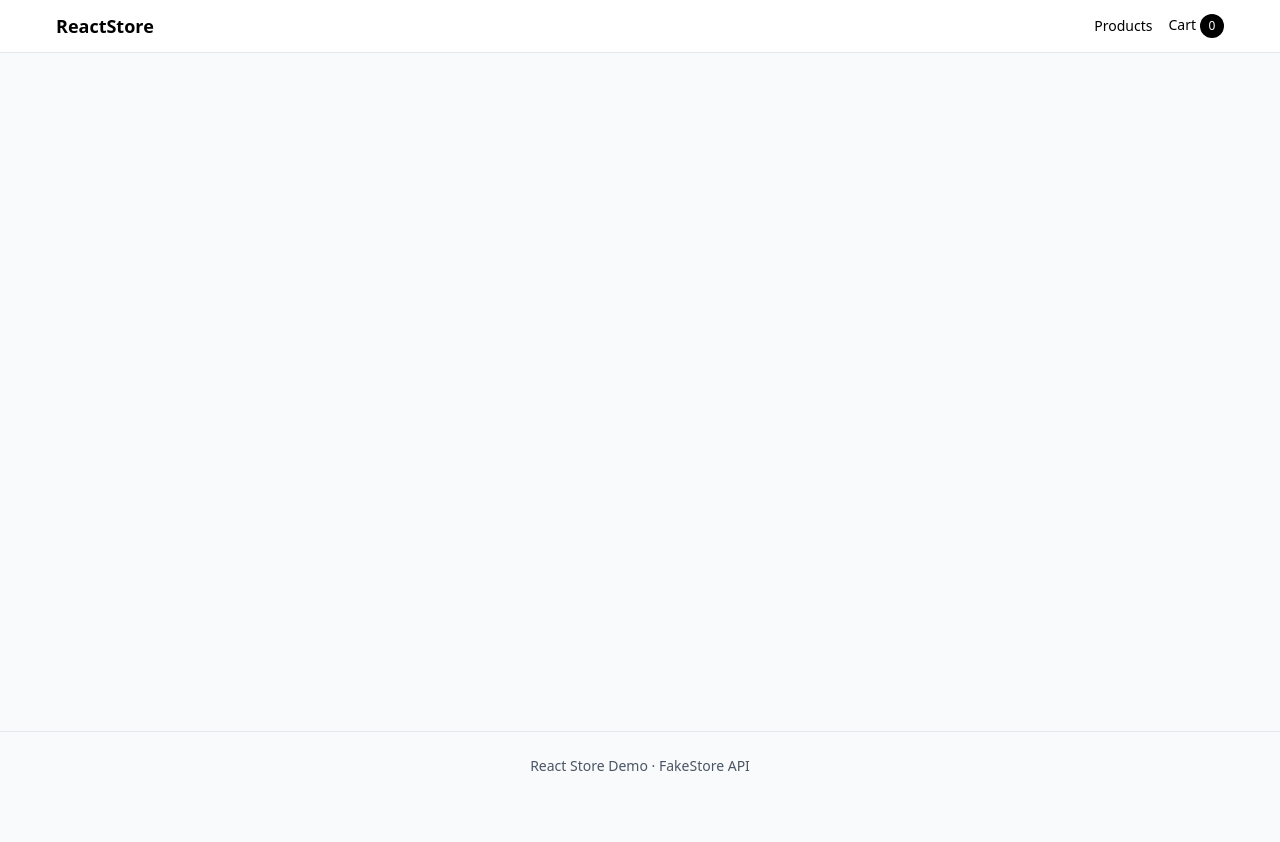
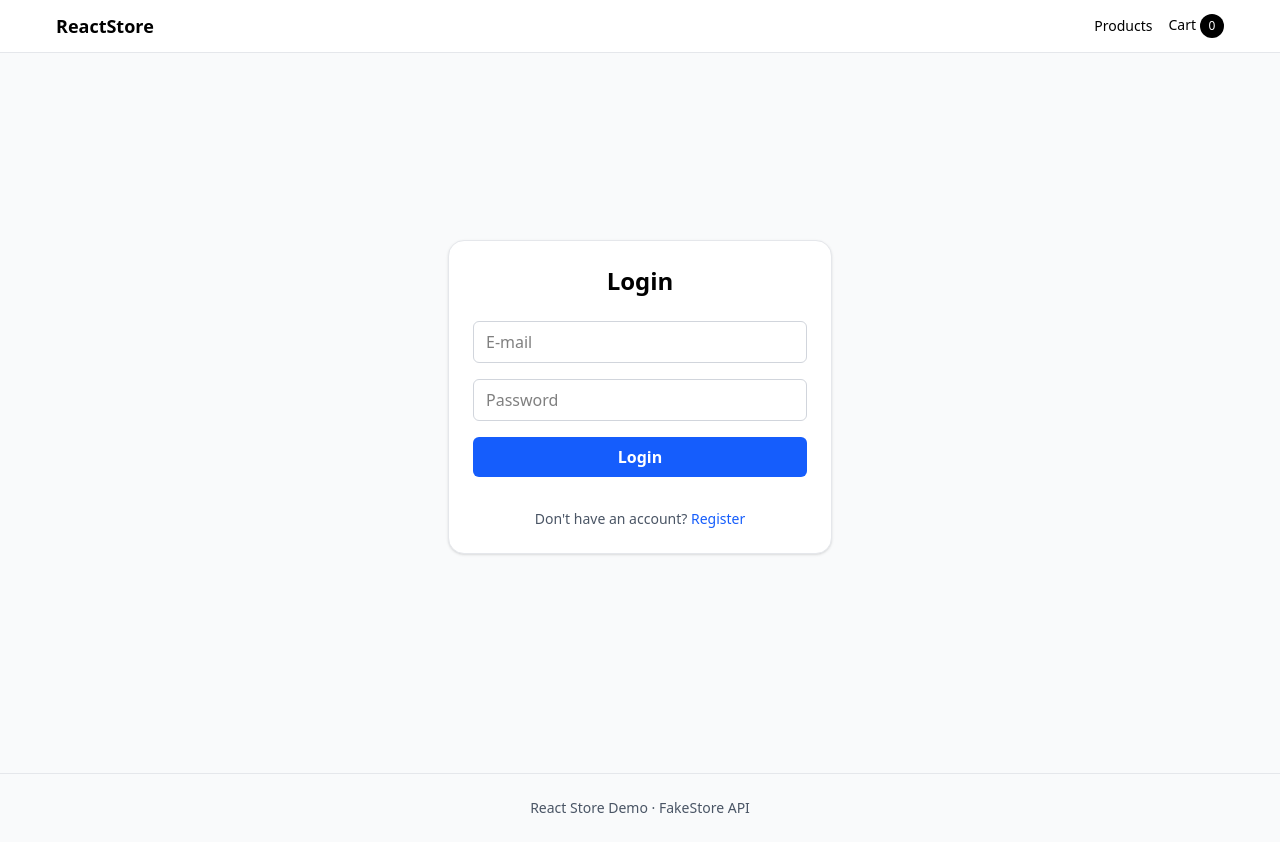
Before and after one commit to mateuszpytlak/react-store-demo, a React (Vite) app: page /auth in a window 1280 px wide. Before the commit the page ends 800 px from the top, so only its background shows below. Built offline with nearby package versions, Linux system fonts and the light colour scheme; no server answers.

Commit message:
add: firebase auth added

```diff
--- a/package.json
+++ b/package.json
@@ -15,6 +15,7 @@
     "@hookform/resolvers": "^5.2.2",
     "@tailwindcss/vite": "^4.1.14",
     "firebase": "^12.4.0",
+    "lucide-react": "^0.548.0",
     "react": "^19.1.1",
     "react-dom": "^19.1.1",
     "react-hook-form": "^7.65.0",
--- a/src/App.tsx
+++ b/src/App.tsx
@@ -4,8 +4,15 @@ import {Products} from "./pages/Products.tsx";
 import {ProductDetails} from "./pages/ProductDetails.tsx";
 import {Cart} from "./pages/Cart.tsx";
 import {Checkout} from "./pages/Checkout.tsx";
+import {useEffect} from "react";
+import {initAuthListener} from "./services/auth.ts";
+import {AuthForm} from "./components/AuthForm/AuthForm.tsx";
 
 export default function App() {
+    useEffect(() => {
+        initAuthListener();
+    }, [])
+
     return (
         <div className="min-h-screen flex flex-col">
             <Header />
@@ -16,6 +23,7 @@ export default function App() {
                     <Route path="/products/:id" element={<ProductDetails />} />
                     <Route path="cart" element={<Cart />} />
                     <Route path="checkout" element={<Checkout />} />
+                    <Route path="auth" element={<AuthForm />} />
                 </Routes>
             </main>
             <footer className="border-t border-gray-200 mt-8">
--- /dev/null
+++ b/src/components/AuthForm/AuthForm.tsx
@@ -0,0 +1,122 @@
+import {useAuthStore} from "../../store/authStore/authStore.ts";
+import {useForm} from "react-hook-form";
+import {loginUser, logoutUser, registerUser} from "../../services/auth.ts";
+import {useState} from "react";
+import {zodResolver} from "@hookform/resolvers/zod";
+import {z} from "zod";
+
+const schema = z.object({
+    email: z.email('Invalid email'),
+    password: z.string().min(6, 'Password must be at least 6 characters'),
+})
+
+type FormData = z.infer<typeof schema>;
+
+export const AuthForm = () => {
+    const {user} = useAuthStore();
+    const [mode, setMode] = useState<"login" | "register">("login");
+    const [error, setError] = useState<string | null>(null);
+    const {reset, handleSubmit, register, formState: {errors, isSubmitting}} = useForm<FormData>({
+        resolver: zodResolver(schema),
+    })
+
+    const onSubmit = async (data: FormData) => {
+        try {
+            if (mode === 'register') {
+                await registerUser(data.email, data.password);
+            } else {
+                await loginUser(data.email, data.password);
+            }
+            reset();
+        } catch (e: unknown) {
+            if (e instanceof Error) {
+                setError(e.message);
+            } else {
+                setError("Unknown error");
+            }
+        }
+    };
+
+    return (
+        <div className="flex items-center justify-center min-h-[80vh]">
+            <div className="w-full max-w-sm bg-white rounded-2xl shadow p-6 border border-gray-200">
+                {user ? (
+                    <div className="text-center">
+                        <p className="text-gray-800 mb-4">
+                            Logged in as <strong>{user.email}</strong>
+                        </p>
+                        <button
+                            onClick={logoutUser}
+                            className="w-full bg-red-500 hover:bg-red-600 text-white font-semibold py-2 rounded-md transition"
+                            disabled={isSubmitting}
+                        >
+                            Logout
+                        </button>
+                    </div>
+                ) : (
+                    <form onSubmit={handleSubmit(onSubmit)} className="space-y-4">
+                        <h2 className="text-2xl font-semibold text-center mb-6">
+                            {mode === 'login' ? 'Login' : 'Register'}
+                        </h2>
+
+                        <div>
+                            <input
+                                type="email"
+                                {...register("email")}
+                                placeholder="E-mail"
+                                className="w-full border border-gray-300 rounded-md px-3 py-2 focus:ring-2 focus:ring-blue-500 focus:outline-none"
+                            />
+                            {errors.email && <p className="text-red-500 text-sm mt-1">{errors.email.message}</p>}
+                        </div>
+
+                        <div>
+                            <input
+                                type="password"
+                                {...register("password")}
+                                placeholder="Password"
+                                className="w-full border border-gray-300 rounded-md px-3 py-2 focus:ring-2 focus:ring-blue-500 focus:outline-none"
+                            />
+                            {errors.password && <p className="text-red-500 text-sm mt-1">{errors.password.message}</p>}
+                        </div>
+
+                        {error && <p className="text-red-600 text-sm mb-2">{error}</p>}
+
+                        <button
+                            type="submit"
+                            className="w-full bg-blue-600 hover:bg-blue-700 text-white font-semibold py-2 rounded-md transition disabled:opacity-50"
+                            disabled={isSubmitting}
+                        >
+                            {isSubmitting ? "Logging in..." : mode === "login" ? "Login" : "Register"}
+                        </button>
+
+                        <p className="text-center text-sm mt-4 text-gray-600">
+                            {mode === "login" ? (
+                                <>
+                                    Don't have an account?{" "}
+                                    <button
+                                        type="button"
+                                        onClick={() => setMode("register")}
+                                        className="text-blue-600 hover:underline font-medium"
+                                    >
+                                        Register
+                                    </button>
+                                </>
+                            ) : (
+                                <>
+                                    Already have an account?{" "}
+                                    <button
+                                        type="button"
+                                        onClick={() => setMode("login")}
+                                        className="text-blue-600 hover:underline font-medium"
+                                    >
+                                        Login
+                                    </button>
+                                </>
+                            )}
+                        </p>
+                    </form>
+                )}
+            </div>
+        </div>
+    )
+}
--- /dev/null
+++ b/src/services/auth.ts
@@ -0,0 +1,26 @@
+import { createUserWithEmailAndPassword, signInWithEmailAndPassword, signOut, onAuthStateChanged } from "firebase/auth";
+import {auth} from "../../firebaseConfig.ts";
+import {useAuthStore} from "../store/authStore/authStore.ts";
+
+//Subscribe to auth state changes
+export const  initAuthListener = () => {
+    const { setUser } = useAuthStore.getState();
+    onAuthStateChanged(auth, (user) => {
+        setUser(user);
+    })
+}
+
+//Register
+export const registerUser = (email: string, password: string) => {
+    return createUserWithEmailAndPassword(auth, email, password);
+}
+
+//Login
+export const loginUser = (email: string, password: string) => {
+    return signInWithEmailAndPassword(auth, email, password);
+}
+
+//Logout
+export const logoutUser = () => {
+    return signOut(auth);
+}
--- /dev/null
+++ b/src/store/authStore/authStore.ts
@@ -0,0 +1,12 @@
+import {create} from "zustand";
+import type {User} from "firebase/auth";
+
+interface AuthState {
+    user: User | null;
+    setUser: (user: User | null) => void;
+}
+
+export const useAuthStore = create<AuthState>((set) => ({
+    user: null,
+    setUser: (user) => set({user}),
+}));
```
Also changed, not shown: 1 other file (tests, documents, lock files or other folders).
